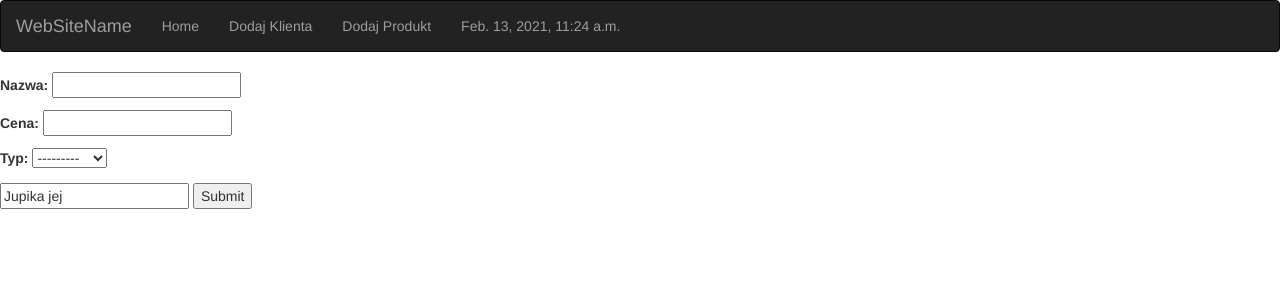
After one commit to cooklee/KRA_W_07_sklep, a Django app: page /addProduct/ in a window 1280 px wide. The commit adds this page. Shown: the top 300 px of the page. Run offline with Django 3.2, Linux system fonts and the light colour scheme; data comes from the database, SQL or seed files in the repository; both versions use the stored data as it was after the commit; some libraries are stand-ins or nearby versions.

Commit message:
One form to rule the, select widget

```diff
--- a/modliszka/forms.py
+++ b/modliszka/forms.py
@@ -1,6 +1,13 @@
 from django import forms
+from modliszka.models import ProductTyp
 
 
 class ClientForm(forms.Form):
     first_name = forms.CharField()
     last_name = forms.CharField()
+
+
+class ProductForm(forms.Form):
+    name = forms.CharField(label='Nazwa')
+    price = forms.FloatField(label='Cena')
+    typ = forms.ModelChoiceField(queryset=ProductTyp.objects.all())
--- a/modliszka/models.py
+++ b/modliszka/models.py
@@ -6,10 +6,16 @@ class Client(models.Model):
     first_name = models.CharField(max_length=128)
     last_name = models.CharField(max_length=128)
 
+class ProductTyp(models.Model):
+    name = models.CharField(max_length=30)
+
+    def __str__(self):
+        return self.name
 
 class Product(models.Model):
     name = models.CharField(max_length=128)
     price = models.FloatField()
+    typ = models.ForeignKey(ProductTyp, on_delete=models.CASCADE, null=True)
 
 
 class Card(models.Model):
--- a/modliszka/views.py
+++ b/modliszka/views.py
@@ -2,8 +2,9 @@ from django.shortcuts import render, redirect
 
 # Create your views here.
 from django.views import View
-from modliszka.forms import ClientForm
-from modliszka.models import Client
+from modliszka.forms import ClientForm, ProductForm
+from modliszka.models import Client, Product
+
 
 class IndexView(View):
     def get(self, request):
@@ -13,7 +14,7 @@ class AddClientView(View):
 
     def get(self, request):
         form = ClientForm()
-        return render(request, 'add_client.html', {'form':form})
+        return render(request, 'form.html', {'form':form})
 
     def post(self, request):
         form = ClientForm(request.POST)
@@ -21,3 +22,15 @@ class AddClientView(View):
             print(form.cleaned_data)
             Client.objects.create(**form.cleaned_data) # Client.objects.create(first_name='adam', last_name="samosia")
         return redirect('index')
+
+class AddProductView(View):
+
+    def get(self, request):
+        form = ProductForm()
+        return render(request, 'form.html', {'form':form})
+
+    def post(self, request):
+        form = ProductForm(request.POST)
+        if form.is_valid():
+            Product.objects.create(**form.cleaned_data) # Client.objects.create(first_name='adam', last_name="samosia")
+        return redirect('index')
--- a/sklep/urls.py
+++ b/sklep/urls.py
@@ -21,5 +21,6 @@ urlpatterns = [
     path('admin/', admin.site.urls),
     path("", views.IndexView.as_view(), name='index'),
     path("addClient/", views.AddClientView.as_view(), name='add_client'),
+    path("addProduct/", views.AddProductView.as_view(), name='add_product'),
 
 ]
--- /dev/null
+++ b/templates/form.html
@@ -0,0 +1,11 @@
+{% extends 'base.html' %}
+
+{% block content %}
+    <form method="post">
+        {% csrf_token %}
+        {{ form.as_p }}
+        <input type="text" value="Jupika jej" name="jajko">
+        <input type="submit">
+    </form>
+
+{% endblock %}
--- a/templates/navigation_bar.html
+++ b/templates/navigation_bar.html
@@ -6,6 +6,8 @@
         <ul class="nav navbar-nav">
             <li class="{{active}}"><a href="{% url 'index' %}">Home</a></li>
             <li class="{{active}}"><a href="{% url 'add_client' %}">Dodaj Klienta</a></li>
+            <li class="{{active}}"><a href="{% url 'add_product' %}">Dodaj Produkt</a></li>
+
 {#            <li class="{{active}}"><a href="{% url '3' %}">Page 2</a></li>#}
 {#            <li class="{{active}}"><a href="{% url '4' %}">Page 3</a></li>#}
             <li><a>{{ date }}</a></li>
```
Also changed, not shown: templates/add_client.html (deleted, +0 -10 lines), db.sqlite3, modliszka/migrations/0002_auto_20210213_1353.py (added).
